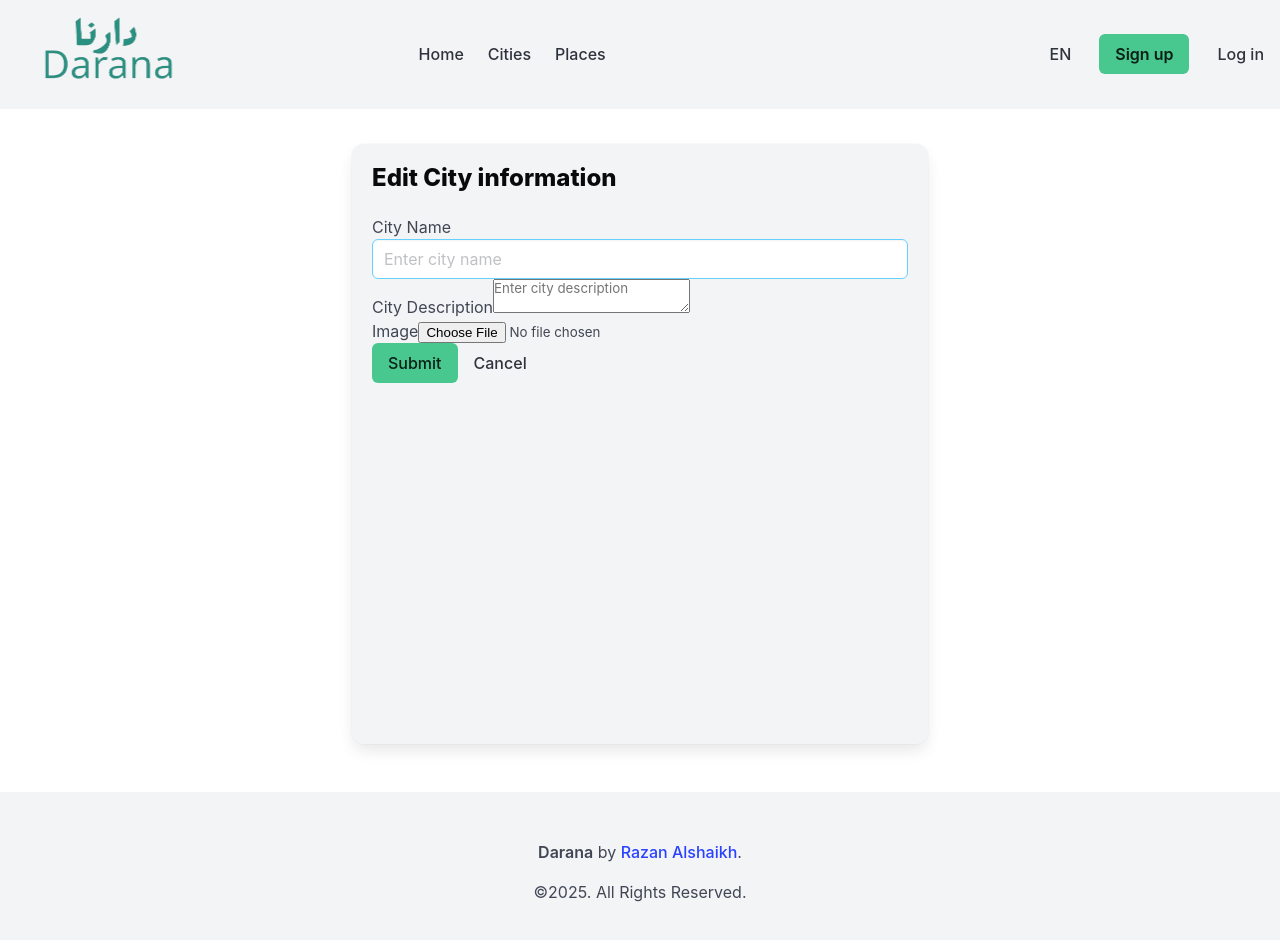
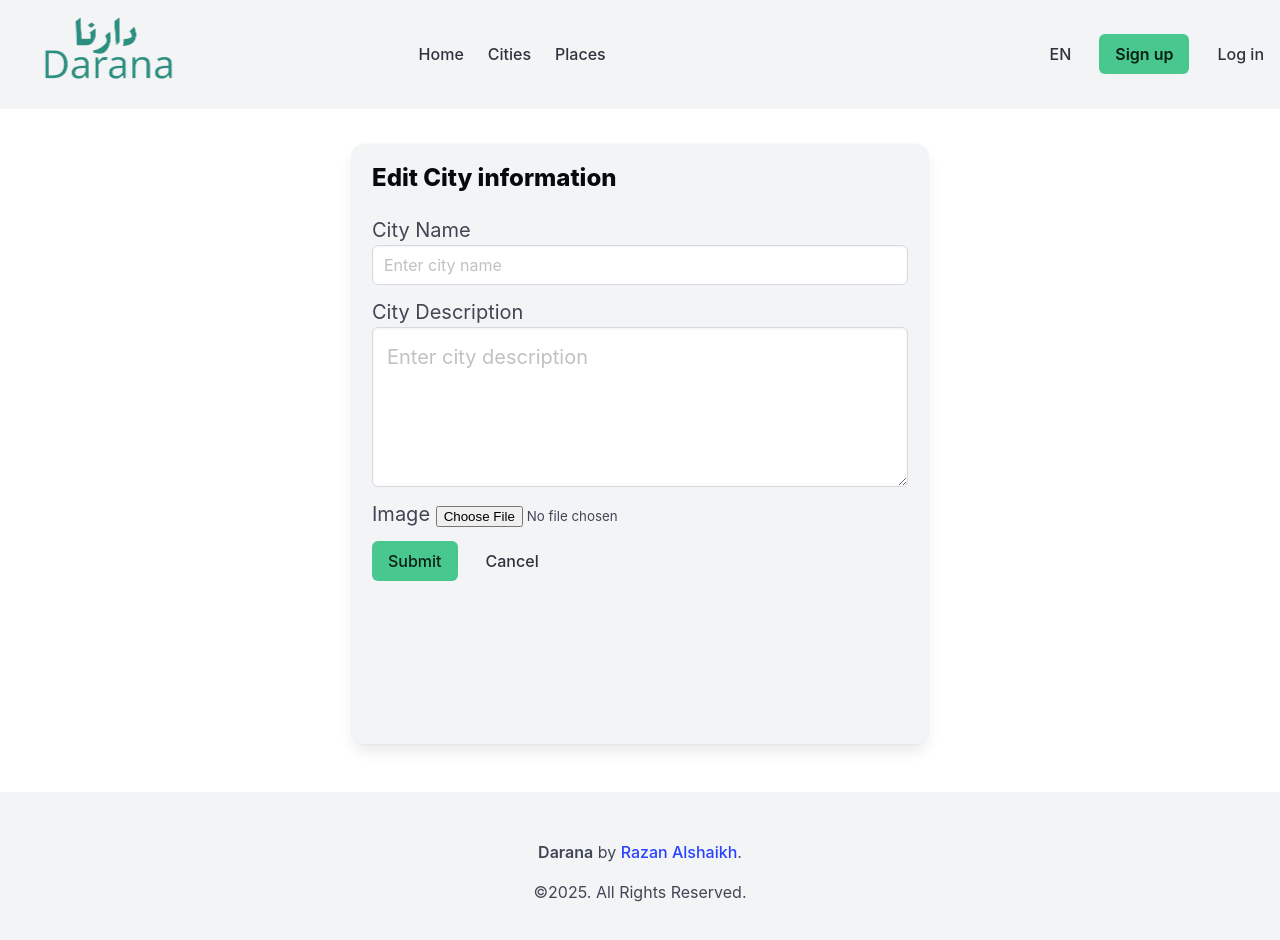
Before and after one commit to razanalshaikh/react-darana-frontend, a React (Vite) app: page /city/1/edit in a window 1280 px wide. Shown: the top 940 px of the page. Built offline with nearby package versions, Linux system fonts and the light colour scheme; no server answers.

Commit message:
add uplaod image idea to edit city and update the city form component to add some css design

```diff
--- a/src/components/CitiesList/CitiesList.jsx
+++ b/src/components/CitiesList/CitiesList.jsx
@@ -22,8 +22,8 @@ function CitiesList() {
     },[])
 
     return (
-        <div className='container'>
-            <div className='columns is-centered is-multiline'>
+        <div className='container mt-6'>
+            <div className='columns is-centered is-multiline mt-3'>
                 {cities.map((city) =>(
                     <div key={city.id} className='column is-half'>
                         <div>
--- a/src/components/CityForm/CityForm.jsx
+++ b/src/components/CityForm/CityForm.jsx
@@ -13,8 +13,8 @@ function CityForm(props) {
             style={{width:'45vw', height:'75vh'}}>
                 <h3 className='title is-4 has-text-black'>{props.titleVerb}</h3>
                 <form onSubmit={props.handleSubmit}>
-                    <div>
-                        <label htmlFor="name">City Name</label>
+                    <div className='field'>
+                        <label htmlFor="name" className='has-text-grey-dark is-size-5 '>City Name</label>
                         <input
                             id='name'
                             name='name'
@@ -22,13 +22,14 @@ function CityForm(props) {
                             required
                             value={props.name}
                             onChange={event => props.setName(event.target.value)}
-                            className="input is-info"
+                            className="input has-background-white has-text-grey-dark"
                             placeholder='Enter city name'
                         />
                     </div>
-                    <div>
-                        <label htmlFor="description" >City Description</label>
+                    <div className='field'>
+                        <label htmlFor="description"  className='has-text-grey-dark is-size-5' >City Description</label>
                         <textarea
+                        className='textarea is-medium has-background-white has-text-grey-dark'
                         name="description"
                         id="description"
                         maxLength="255"
@@ -38,16 +39,18 @@ function CityForm(props) {
                         onChange={event => props.setDescription(event.target.value)}
                         value={props.description}></textarea>
                     </div>
-                    <div>
-                        <label htmlFor='imgUpload'>Image</label>
+                    <div  className='field'>
+                        <label htmlFor='imgUpload' className='has-text-grey-dark is-size-5'>Image  </label>
                         <input
                         type='file'
                         accept='image/*'
                         onChange={event =>props.setImageFile(event.target.files[0])}
                         />
                     </div>
-                    <button type='submit' className='button is-success'>Submit</button>
+                    <div className='field is-grouped'>
+                    <button type='submit' className='button is-success '>Submit</button>
                     <button type='button' className='button is-light' onClick={handleCancel}>Cancel</button>
+                    </div>
                 </form>
             </div>
         </div>
--- a/src/pages/AddCity.jsx
+++ b/src/pages/AddCity.jsx
@@ -13,6 +13,7 @@ function AddCity() {
 
     async function handleSubmit() {
         event.preventDefault()
+        console.log(imageFile)
         let cloudinaryImgUrl = ''
         const formData = new FormData()
         formData.append('file', imageFile)
@@ -52,7 +53,7 @@ function AddCity() {
                 handleSubmit = {handleSubmit}
                 setImageFile={setImageFile}
             />
-                <ToastContainer position='top-center'/>
+            <ToastContainer position='top-center'/>
         </div>
     )
 }
--- a/src/pages/CityDetails.jsx
+++ b/src/pages/CityDetails.jsx
@@ -47,9 +47,10 @@ function CityDetails() {
     return (
 
         <>
-        <div>
+        <div className='pt-6'>
 
             <div
+            className='pt-6'
             style={{
             background: `url(${city.image_url})`,
             backgroundPosition: 'center',
@@ -58,8 +59,8 @@ function CityDetails() {
             width:"100vw",
             height:"80vh"}}>
                 <div className='container pt-6'>
-                    <p className='title has-text-grey-dark is-1'>{city.name}</p>
-                    <p className='is-size-4	'>{city.description}</p>
+                    <p className='title has-text-black is-1'>{city.name}</p>
+                    <p className='has-text-black is-size-4	'>{city.description}</p>
                     <div>
                         <FeaturesList/>
                     </div>
--- a/src/pages/EditCity.jsx
+++ b/src/pages/EditCity.jsx
@@ -2,12 +2,14 @@ import axios from 'axios'
 import React, { use, useEffect, useState } from 'react'
 import { useNavigate, useParams } from 'react-router'
 import CityForm from '../components/CityForm/CityForm'
+import { ToastContainer, toast } from 'react-toastify'
 
 function EditCity() {
     const {id} = useParams()
     const [name,setName] = useState('')
     const [description, setDescription] = useState('')
-    // const [imageURL, setImageURL] = useState('')
+    const [imageURL,setImageURL] = useState('')
+    const [imageFile, setImageFile] = useState(null)
 
     const navigate = useNavigate()
 
@@ -16,7 +18,7 @@ function EditCity() {
             const response = await axios.get(`${import.meta.env.VITE_BASE_URL}cities/${id}/`)
             setName(response.data.name)
             setDescription(response.data.description)
-            // setImageURL(response.data.image_url)
+            setImageURL(response.data.image_url)
         }catch(error){
             console.log(error)
         }
@@ -24,13 +26,49 @@ function EditCity() {
 
     async function handleSubmit(event){
         event.preventDefault()
-        try{
-                const response = await axios.patch(
-                    `${import.meta.env.VITE_BASE_URL}cities/${id}/`,
-                    {name,description})
-                navigate(`/city/${id}`)
-        }catch(error){
+        // check if Image file is null this means
+        // no image added in edit keep the image already inserted in DB
+        // if is not null means an image added
+        // then upload the new image to cloudinary
+        if (imageFile !== null){
+            let cloudinaryImgUrl = ''
+            const formData = new FormData()
+            formData.append('file', imageFile)
+            formData.append('upload_preset', import.meta.env.VITE_CLOUDINARY_UPLOAD_PRESET)
+            try{
+                const cloudinaryResponse = await axios.post(
+                    `https://api.cloudinary.com/v1_1/${import.meta.env.VITE_CLOUDINARY_NAME}/image/upload`,
+                    formData
+                )
+                cloudinaryImgUrl = cloudinaryResponse.data.secure_url
+                console.log('Cloudinary Image URL:', cloudinaryImgUrl);
+            }catch(error){
+                console.log(error)
+            }
+            try{
+                console.log('handle submit function is running')
+                const payload = {name, description, image_url: cloudinaryImgUrl}
+                const response = await axios.patch(`${import.meta.env.VITE_BASE_URL}cities/${id}/`,payload)
+                toast('City Information has been Submitted')
+                setTimeout(()=>{
+                    navigate(`/city/${id}`)
+                },3500)
+            }catch(err){
+                console.log(err)
+            }
+        }else{
+            try{
+            const response = await axios.patch(
+                `${import.meta.env.VITE_BASE_URL}cities/${id}/`,
+                {name,description,image_url:imageURL})
+            toast('City Information has been Submitted')
+            setTimeout(()=>{
+                    navigate(`/city/${id}`)
+                },3500)
+
+            }catch(error){
             console.log(error)
+            }
         }
     }
 
@@ -47,8 +85,10 @@ function EditCity() {
                 description = {description}
                 setDescription = {setDescription}
                 handleSubmit = {handleSubmit}
-                // imageURL = {imageURL}
+                setImageFile={setImageFile}
             />
+                <ToastContainer position='top-center'/>
+
         </div>
     )
 }
--- a/src/pages/cities.jsx
+++ b/src/pages/cities.jsx
@@ -5,7 +5,7 @@ import { Link } from 'react-router'
 function Cities() {
     return (
 
-    <div className='container is-max-widescreen mt-3'>
+    <div className='container is-max-widescreen mt-6'>
         <h1 className='title has-text-black '>Cities: </h1>
         <CitiesList/>
         <div className='is-flex is-justify-content-flex-end mt-4'>
--- a/src/pages/home.jsx
+++ b/src/pages/home.jsx
@@ -9,10 +9,10 @@ export default function home() {
                 <video id="background-video" loop autoPlay muted style={{
                     backgroundPosition: 'fixed',
                     backgroundSize: 'cover',
-                    objectFit: 'cover',
+                    objectFit: 'fill',
                     backgroundRepeat: 'no-repeat',
                     width:"100vw",
-                    height:"100vh"}}>
+                    height:"110vh"}}>
                     <source src="https://res.cloudinary.com/djjjmhhz5/video/upload/q_auto:best/v1746344938/video_yuo2xj.mp4" type="video/mp4" />
                     Your browser does not support the video tag.
                 </video>
```
